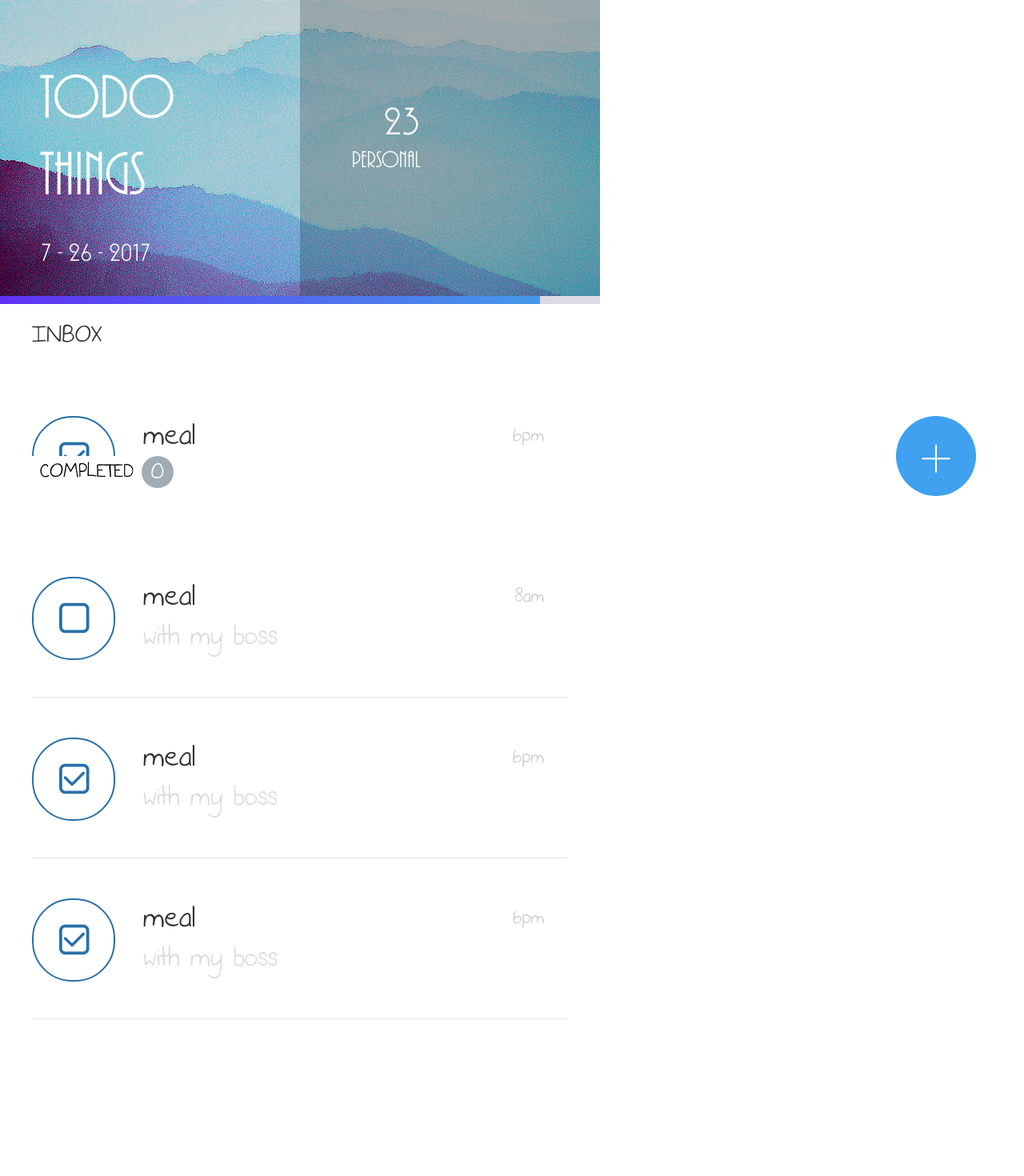
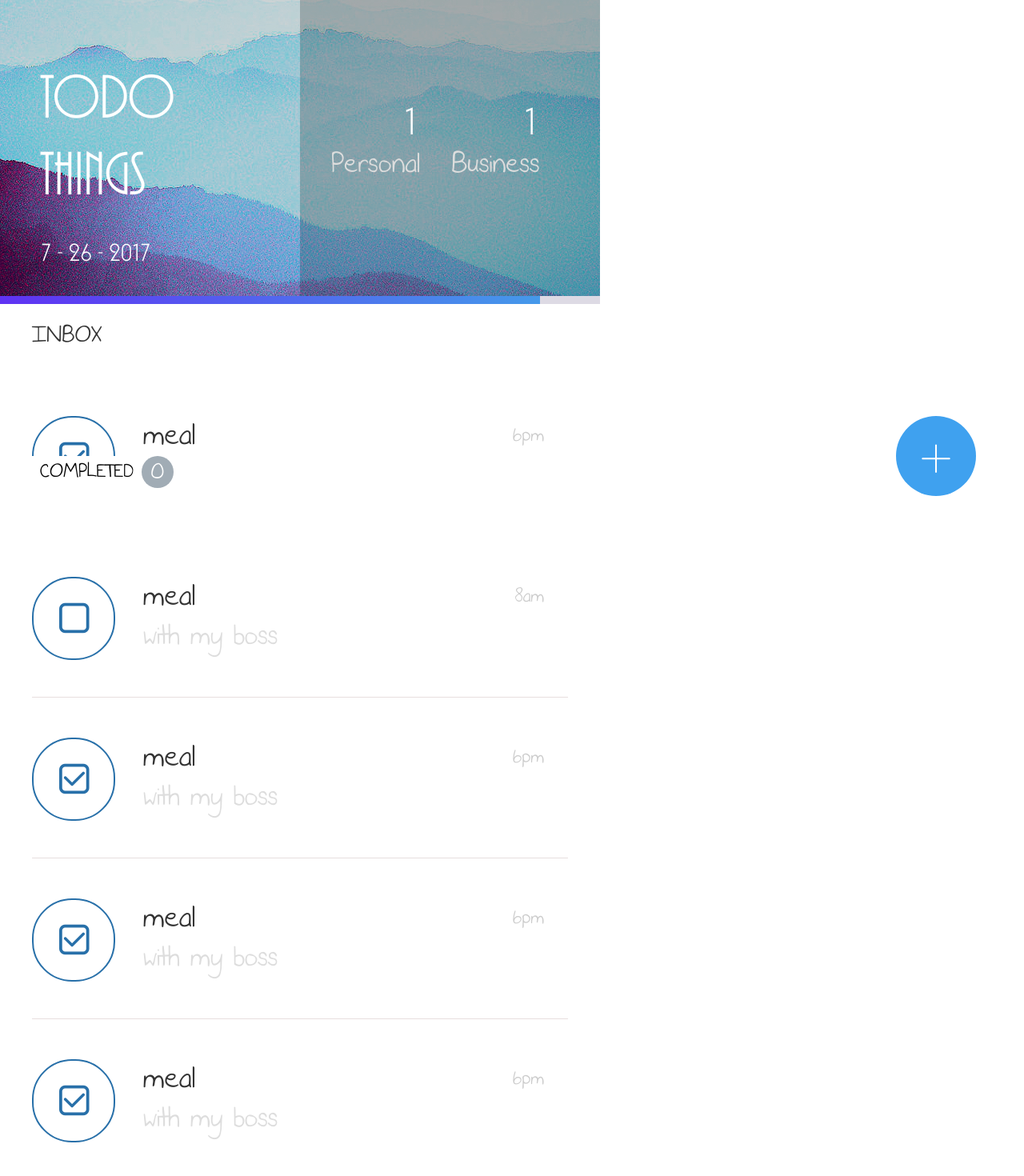
Before and after one commit to mytac/todo-app-redux-react, a React app: page / in a window 1280 px wide. Shown: the part 80-1550 px from the top of the page at 80% size. Before the commit the page ends 1354 px from the top, so only its background shows below. Built offline with nearby package versions, Linux system fonts and the light colour scheme.

Commit message:
TaskNum组件样式修改

```diff
--- a/src/components/ListTopBar/TopBar.js
+++ b/src/components/ListTopBar/TopBar.js
@@ -17,7 +17,8 @@ export default class TopBar extends Component{
                         <div className="date">{getDate()}</div>
                     </div>
                     <div className="taskNum-block">
-                        <TaskNumBoard/>
+                        <TaskNumBoard name="Personal" num="1"/>
+                        <TaskNumBoard name="Business" num="1"/>
                     </div>
                 </div>
                 <ProgressBar ratio="90%"/>
--- a/src/components/list/TaskNumBoard.js
+++ b/src/components/list/TaskNumBoard.js
@@ -1,13 +1,17 @@
 import React,{Component} from 'react'
+import PropTypes from 'prop-types'
 
 const TaskNumBoard=({num,name})=>(
     <div className="processNum">
        <span className="task-num">{num}</span>
-       <span className="task-num">23</span>
         <br/>
         <span className="task-type">{name}</span>
-        <span className="task-type">Personal</span>
     </div>
 )
 
 export default TaskNumBoard
+
+TaskNumBoard.propTypes={
+    num:PropTypes.string.isRequired,
+    name:PropTypes.string.isRequired,
+}
--- a/src/containers/List.js
+++ b/src/containers/List.js
@@ -7,7 +7,10 @@ export default class List extends Component{
             {title:'meal',content:'with my boss',completed:true,time:'18'},
             {title:'meal',content:'with my boss',completed:false,time:'8'},
             {title:'meal',content:'with my boss',completed:true,time:'18'},
-            {title:'meal',content:'with my boss',completed:true,time:'18'}
+            {title:'meal',content:'with my boss',completed:true,time:'18'},
+            {title:'meal',content:'with my boss',completed:true,time:'18'},
+            {title:'meal',content:'with my boss',completed:true,time:'18'},
+            {title:'meal',content:'with my boss',completed:true,time:'18'},
         ]
         return(
             <div className="lists">
--- a/src/less/list.less
+++ b/src/less/list.less
@@ -44,14 +44,17 @@
     .transform-black();
     .processNum{
       width:@WHOLE_WIDTH/5;
-      height:150px;
+      height:100px;
       text-align: right;
       margin-top:200px;
+      float: left;
       .task-num{
         font-size: 50px;
       }
       .task-type{
+        color: #dddddd;
         font-size: 30px;
+        font-family: 'Never_say_never';
       }
     }
   }
```
